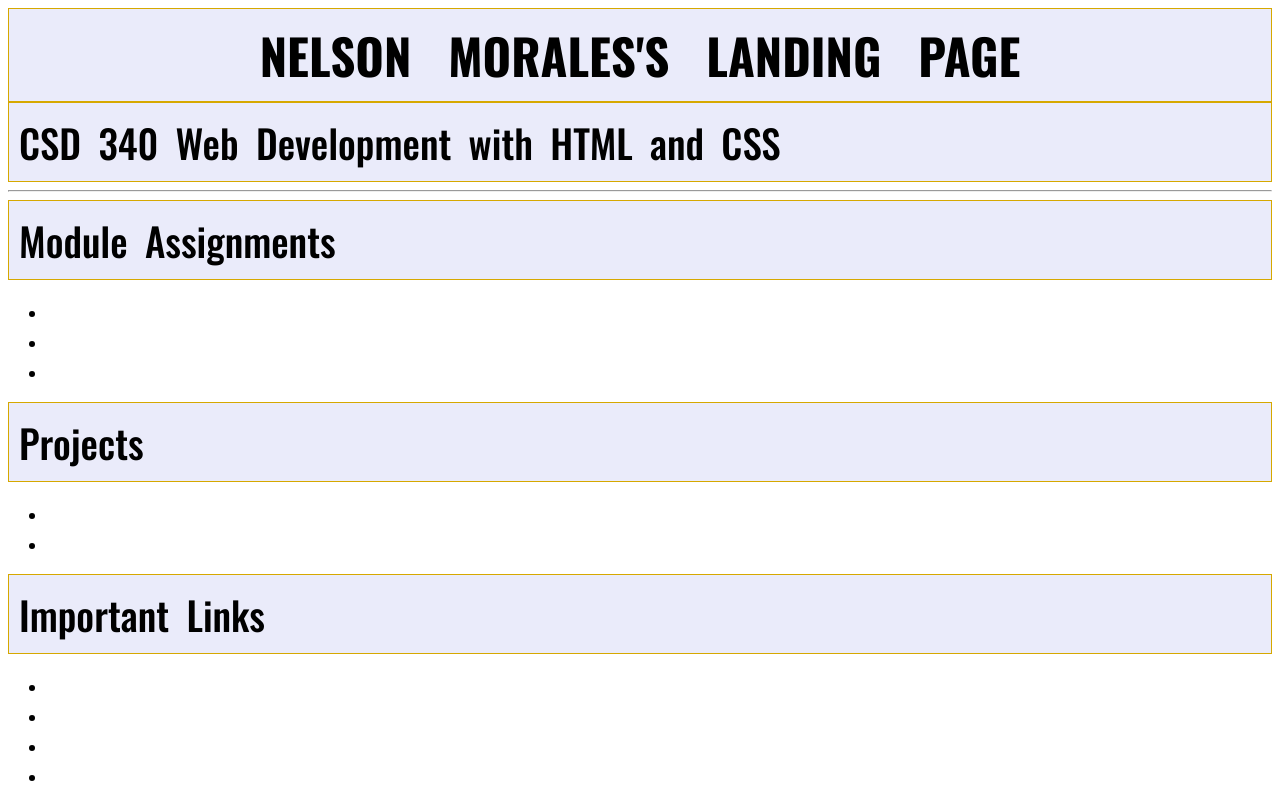
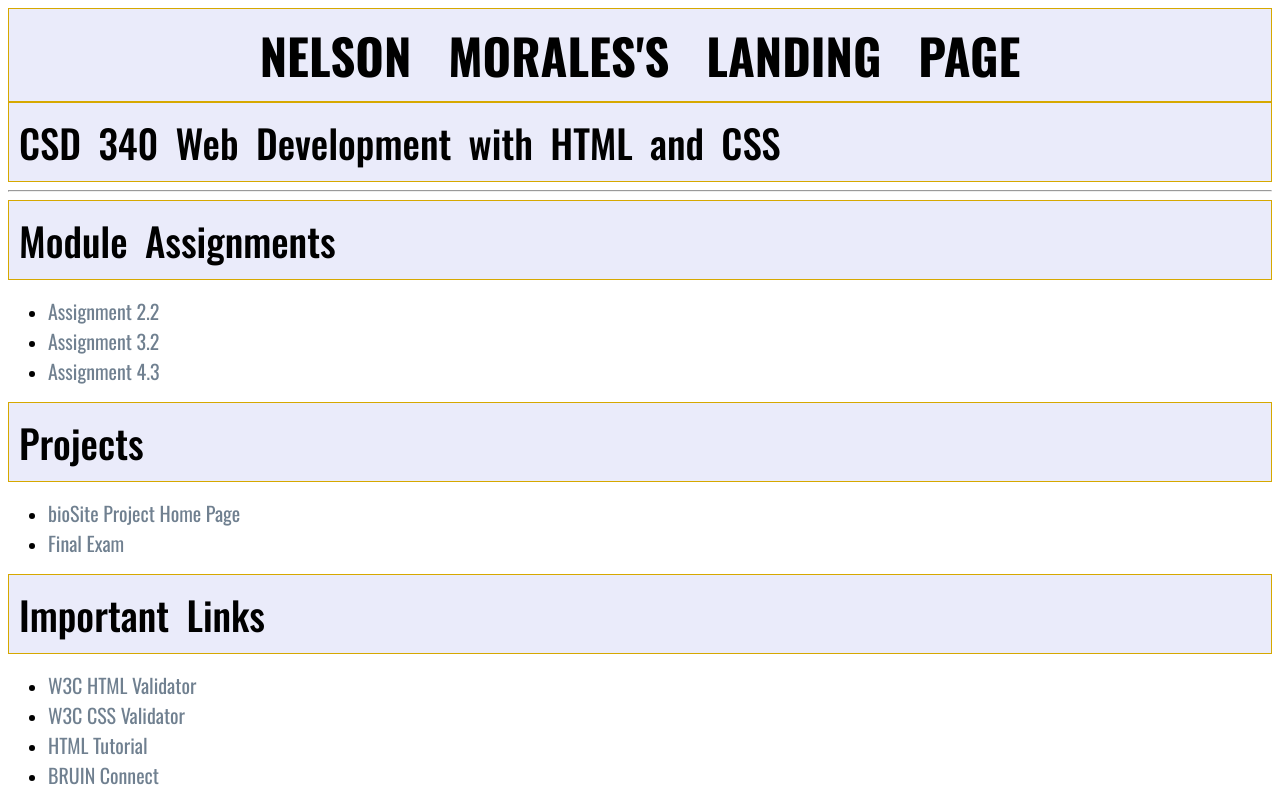
Before and after one commit to Sonofneli7/csd-340, a plain HTML site: page index.html in a window 1280 px wide. Drawn offline with nearby package versions, Linux system fonts and the light colour scheme; a web font is replaced by a local one.

Commit message:
Update site.css

```diff
--- a/site.css
+++ b/site.css
@@ -63,7 +63,7 @@ body{
 }
 a {
     font-size: 1.25em;
-    color: #ffffff;
+    color: slategrey;
     text-decoration: none;
 }
 
```
